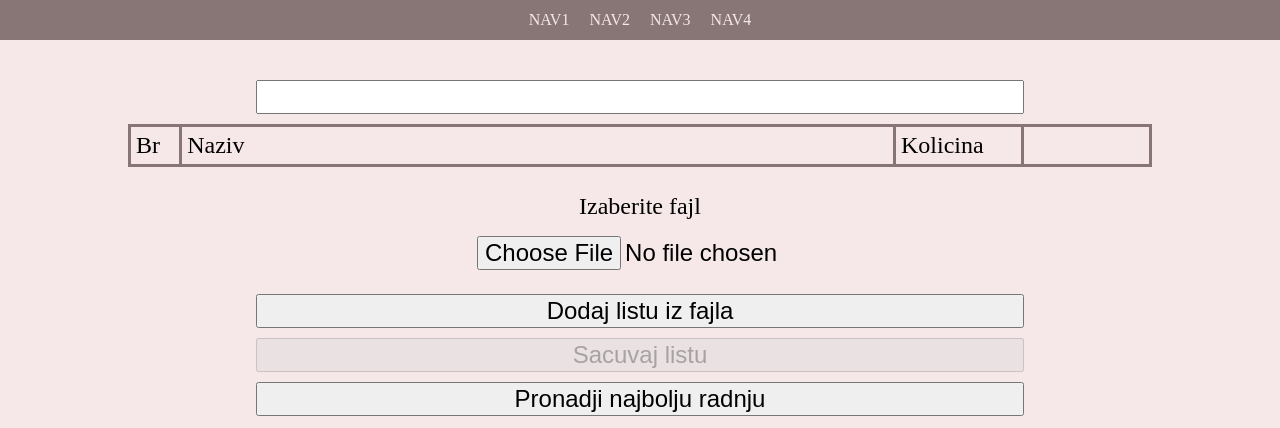
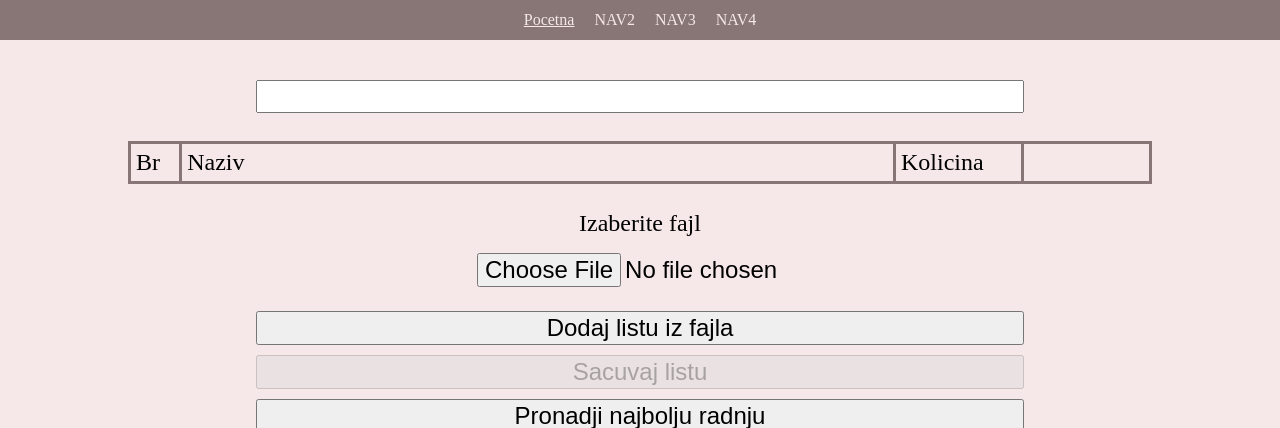
Before and after one commit to KosticDavid/PirotUnited_Cenkaros, a PHP site: page /nova_lista.html in a window 1280 px wide. Shown: the part 160-588 px from the top of the page. Run offline with PHP 8.4, Linux system fonts and the light colour scheme.

Commit message:
Izmene nakon inspekcije - Milan Akik

```diff
--- a/Dokumentacija/Faza2/Prototipi/cuvanje_liste.html
+++ b/Dokumentacija/Faza2/Prototipi/cuvanje_liste.html
@@ -15,7 +15,7 @@
 	</div>
 	<div id="nav" class="bg-color2">
 		<div id="nav-container">
-			<a class="nav-element">NAV1</a>
+			<a class="nav-element" href="main_kupac.html">Pocetna</a>
 			<a class="nav-element">NAV2</a>
 			<a class="nav-element">NAV3</a>
 			<a class="nav-element">NAV4</a>
--- a/Dokumentacija/Faza2/Prototipi/main.css
+++ b/Dokumentacija/Faza2/Prototipi/main.css
@@ -252,11 +252,29 @@ div.pregled_liste *
 	font-size: 3vh;
 }
 
-div.pregled_liste input[type="text"], div.pregled_liste button
+div.pregled_liste button, div.pregled_liste div#results
 {
 	margin-bottom: 10px;
 	width:60vw;
 	margin-left: 10vw;
+}
+
+div.pregled_liste input[type="text"]
+{
+	width:60vw;
+	margin-left: 10vw;
+	font-family:serif;
+}
+
+div.pregled_liste div#results
+{
+	margin-top: 0px;
+	background-color: white;
+}
+
+div.pregled_liste div#results div.result
+{
+	padding: 3px;
 }
 
 div.pregled_liste p
--- a/Dokumentacija/Faza2/Prototipi/main_admin.html
+++ b/Dokumentacija/Faza2/Prototipi/main_admin.html
@@ -15,7 +15,7 @@
 	</div>
 	<div id="nav" class="bg-color2">
 		<div id="nav-container">
-			<a class="nav-element">NAV1</a>
+			<a class="nav-element" href="main_admin.html">Pocetna</a>
 			<a class="nav-element">NAV2</a>
 			<a class="nav-element">NAV3</a>
 			<a class="nav-element">NAV4</a>
--- a/Dokumentacija/Faza2/Prototipi/main_kupac.html
+++ b/Dokumentacija/Faza2/Prototipi/main_kupac.html
@@ -15,7 +15,7 @@
 	</div>
 	<div id="nav" class="bg-color2">
 		<div id="nav-container">
-			<a class="nav-element">NAV1</a>
+			<a class="nav-element" href="main_kupac.html">Pocetna</a>
 			<a class="nav-element">NAV2</a>
 			<a class="nav-element">NAV3</a>
 			<a class="nav-element">NAV4</a>
--- a/Dokumentacija/Faza2/Prototipi/main_predstavnik.html
+++ b/Dokumentacija/Faza2/Prototipi/main_predstavnik.html
@@ -15,7 +15,7 @@
 	</div>
 	<div id="nav" class="bg-color2">
 		<div id="nav-container">
-			<a class="nav-element">NAV1</a>
+			<a class="nav-element" href="main_predstavnik.html">Pocetna</a>
 			<a class="nav-element">NAV2</a>
 			<a class="nav-element">NAV3</a>
 			<a class="nav-element">NAV4</a>
--- a/Dokumentacija/Faza2/Prototipi/nova_lista.html
+++ b/Dokumentacija/Faza2/Prototipi/nova_lista.html
@@ -7,6 +7,7 @@
 	<title></title>
 	<meta name='viewport' content='width=device-width, initial-scale=1'>
 	<link rel='stylesheet' type='text/css' media='screen' href='main.css'>
+	<script src="main.js"></script>
 </head>
 <body class="bg-color1">
 	<div id="header">
@@ -15,16 +16,19 @@
 	</div>
 	<div id="nav" class="bg-color2">
 		<div id="nav-container">
-			<a class="nav-element">NAV1</a>
+			<a class="nav-element" href="main_kupac.html">Pocetna</a>
 			<a class="nav-element">NAV2</a>
 			<a class="nav-element">NAV3</a>
 			<a class="nav-element">NAV4</a>
 		</div>
 	</div>
 	<div id="content" class="pregled_liste">
-		<input type="text" name="" id="">
+		<input type="text" name="" id="search-articles" onkeyup="search()">
 		<br>
-		<table>
+		<div id="results">
+		</div>
+		<br>
+		<table id="articles">
 			<tr>
 				<td>Br</td>
 				<td>Naziv</td>
--- a/Dokumentacija/Faza2/Prototipi/pregledaj_sacuvane_liste.html
+++ b/Dokumentacija/Faza2/Prototipi/pregledaj_sacuvane_liste.html
@@ -18,7 +18,7 @@
 	</div>
 	<div id="nav" class="bg-color2">
 		<div id="nav-container">
-			<a class="nav-element">NAV1</a>
+			<a class="nav-element" href="main_kupac.html">Pocetna</a>
 			<a class="nav-element">NAV2</a>
 			<a class="nav-element">NAV3</a>
 			<a class="nav-element">NAV4</a>
--- a/Dokumentacija/Faza2/Prototipi/prihvatanje_odbijanje_zahteva_za_registraciju_kupac.html
+++ b/Dokumentacija/Faza2/Prototipi/prihvatanje_odbijanje_zahteva_za_registraciju_kupac.html
@@ -15,7 +15,7 @@
 	</div>
 	<div id="nav" class="bg-color2">
 		<div id="nav-container">
-			<a class="nav-element">NAV1</a>
+			<a class="nav-element" href="main_admin.html">Pocetna</a>
 			<a class="nav-element">NAV2</a>
 			<a class="nav-element">NAV3</a>
 			<a class="nav-element">NAV4</a>
--- a/Dokumentacija/Faza2/Prototipi/prihvatanje_odbijanje_zahteva_za_registraciju_predstavnik.html
+++ b/Dokumentacija/Faza2/Prototipi/prihvatanje_odbijanje_zahteva_za_registraciju_predstavnik.html
@@ -15,7 +15,7 @@
 	</div>
 	<div id="nav" class="bg-color2">
 		<div id="nav-container">
-			<a class="nav-element">NAV1</a>
+			<a class="nav-element" href="main_admin.html">Pocetna</a>
 			<a class="nav-element">NAV2</a>
 			<a class="nav-element">NAV3</a>
 			<a class="nav-element">NAV4</a>
--- a/Dokumentacija/Faza2/Prototipi/prijava.html
+++ b/Dokumentacija/Faza2/Prototipi/prijava.html
@@ -15,8 +15,8 @@
 	</div>
 	<div id="nav" class="bg-color2">
 		<div id="nav-container">
-			<a class="nav-element">NAV1</a>
-			<a class="nav-element">NAV2</a>
+			<a class="nav-element" href="prijava.html">Prijava</a>
+			<a class="nav-element" href="slanje_zahteva_za_registraciju.html">Registracija</a>
 			<a class="nav-element">NAV3</a>
 			<a class="nav-element">NAV4</a>
 		</div>
--- a/Dokumentacija/Faza2/Prototipi/slanje_zahteva_za_registraciju.html
+++ b/Dokumentacija/Faza2/Prototipi/slanje_zahteva_za_registraciju.html
@@ -15,8 +15,8 @@
 	</div>
 	<div id="nav" class="bg-color2">
 		<div id="nav-container">
-			<a class="nav-element">NAV1</a>
-			<a class="nav-element">NAV2</a>
+			<a class="nav-element" href="prijava.html">Prijava</a>
+			<a class="nav-element" href="slanje_zahteva_za_registraciju.html">Registracija</a>
 			<a class="nav-element">NAV3</a>
 			<a class="nav-element">NAV4</a>
 		</div>
```
Also changed, not shown: Dokumentacija/Faza2/Prototipi/main.js (added, +45 -0 lines), Dokumentacija/Faza2/Prototipi/pregledaj_listu.html (+7 -3 lines), 2 other files.
